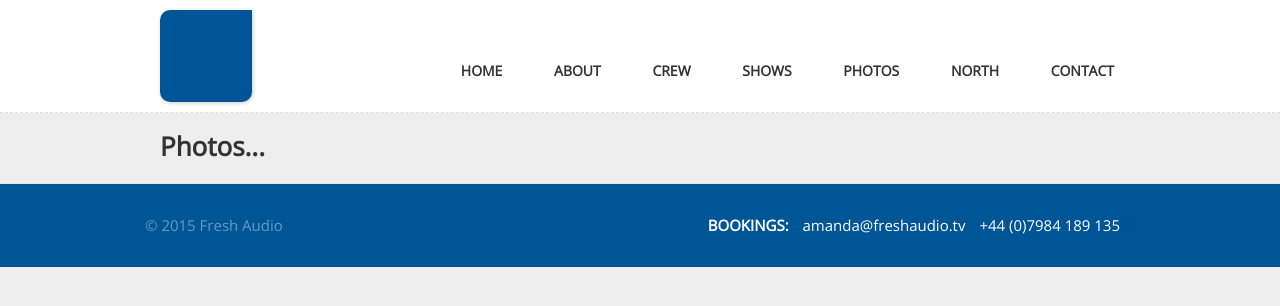
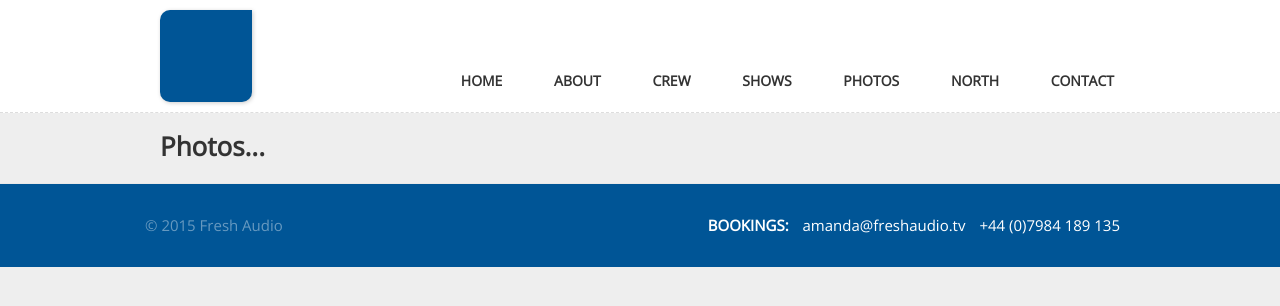
Before and after one commit to freshaudio/fresh-audio, a Jekyll site: the page built from photos.md, in a window 1280 px wide. Shown: the top 306 px of the page. Built offline with Jekyll 4.4.1, drawn with Linux system fonts in a browser that asks for light colours; nearby versions of some CDN libraries.

Commit message:
Nudge navigation links down

```diff
--- a/_sass/_fresh.sass
+++ b/_sass/_fresh.sass
@@ -118,7 +118,7 @@
     clear: right
     float: right
     text-align: right
-    margin: 60px 0 10px 10px
+    margin: 70px 0 10px 10px
 
 
 .site-logo
```
